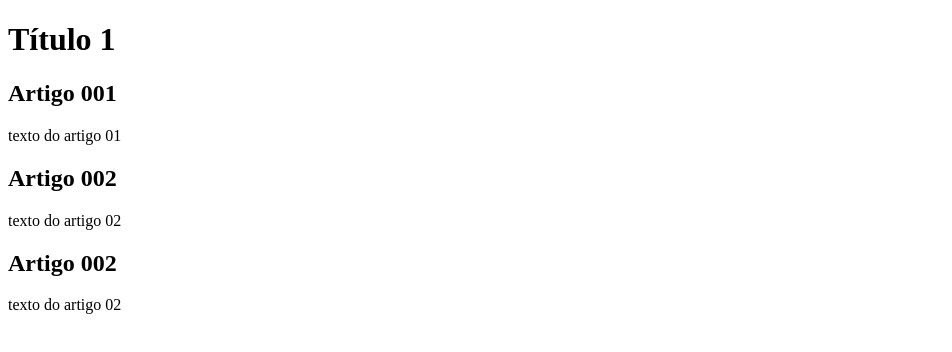
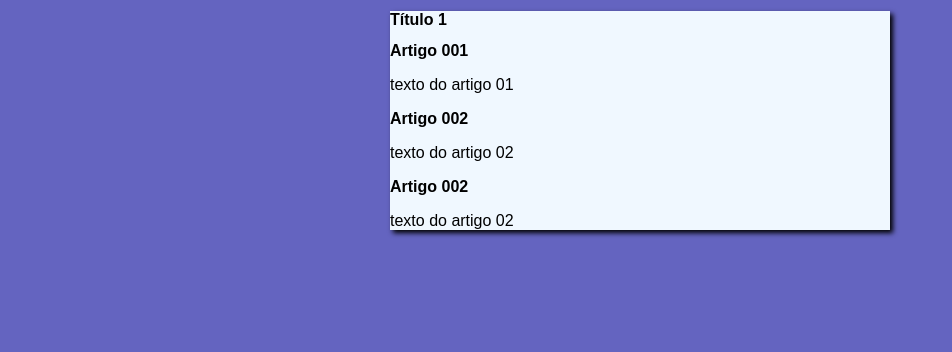
Before and after one commit to ThiagoNPuppo/projeto-site-curso-git, a plain HTML site: page index.html in a window 1280 px wide. Shown: the whole page, without its empty margins (0-952 px from the left). Drawn offline with Linux system fonts and the light colour scheme.

Commit message:
inicio do design

```diff
--- /dev/null
+++ b/estilos/style.css
@@ -0,0 +1,15 @@
+*{
+    font-family: Arial, Helvetica, sans-serif;
+    font-size: 16px;
+}
+
+body{
+    background-color: rgb(100, 100, 192);
+}
+
+main{
+    background-color: aliceblue;
+    width: 500px;
+    margin: auto;
+    box-shadow: 3px 3px 5px;
+}
--- a/index.html
+++ b/index.html
@@ -4,6 +4,7 @@
     <meta charset="UTF-8">
     <meta name="viewport" content="width=device-width, initial-scale=1.0">
     <title>Titulo do site</title>
+    <link rel="stylesheet" href="estilos/style.css">
 </head>
 <body>
     <main>
```
